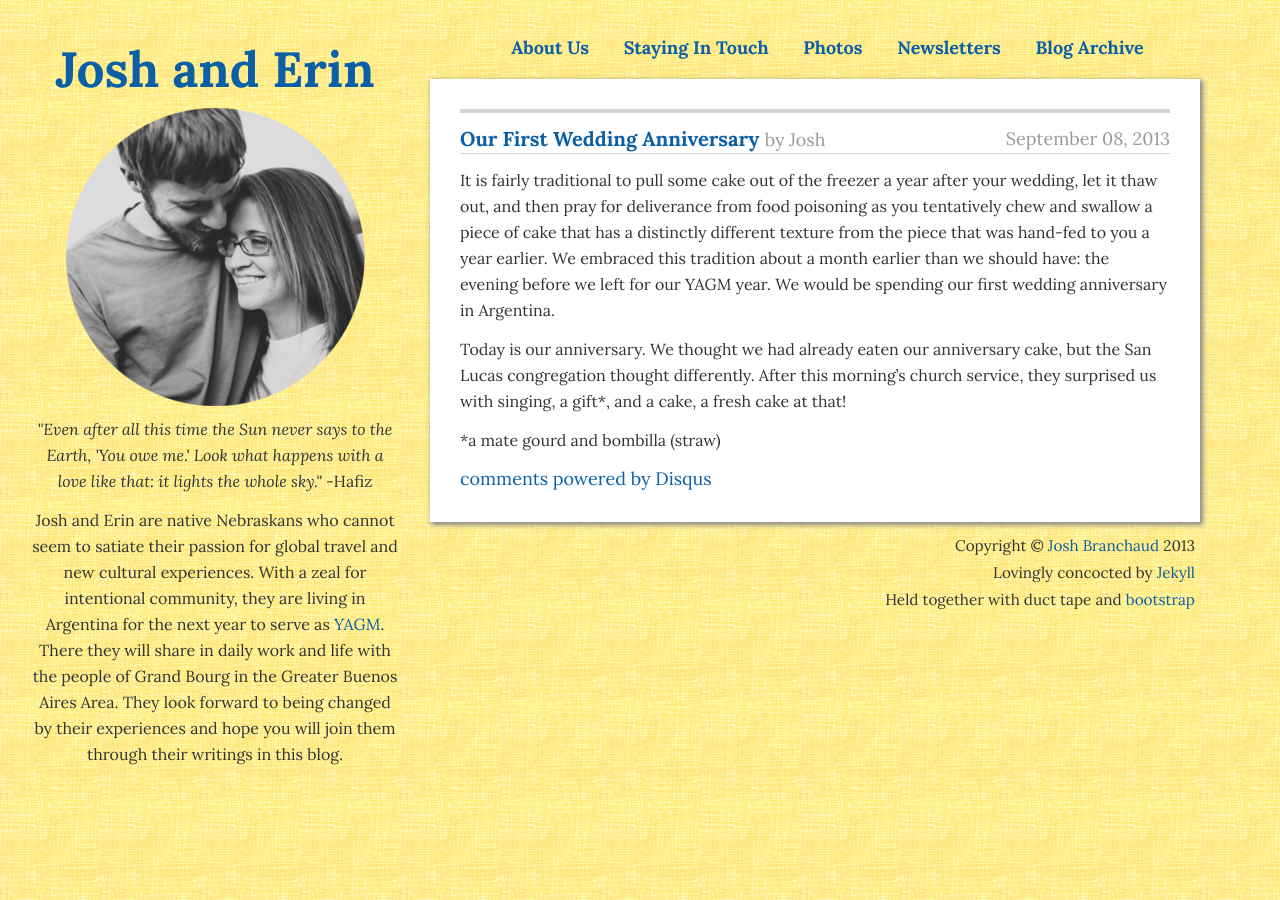
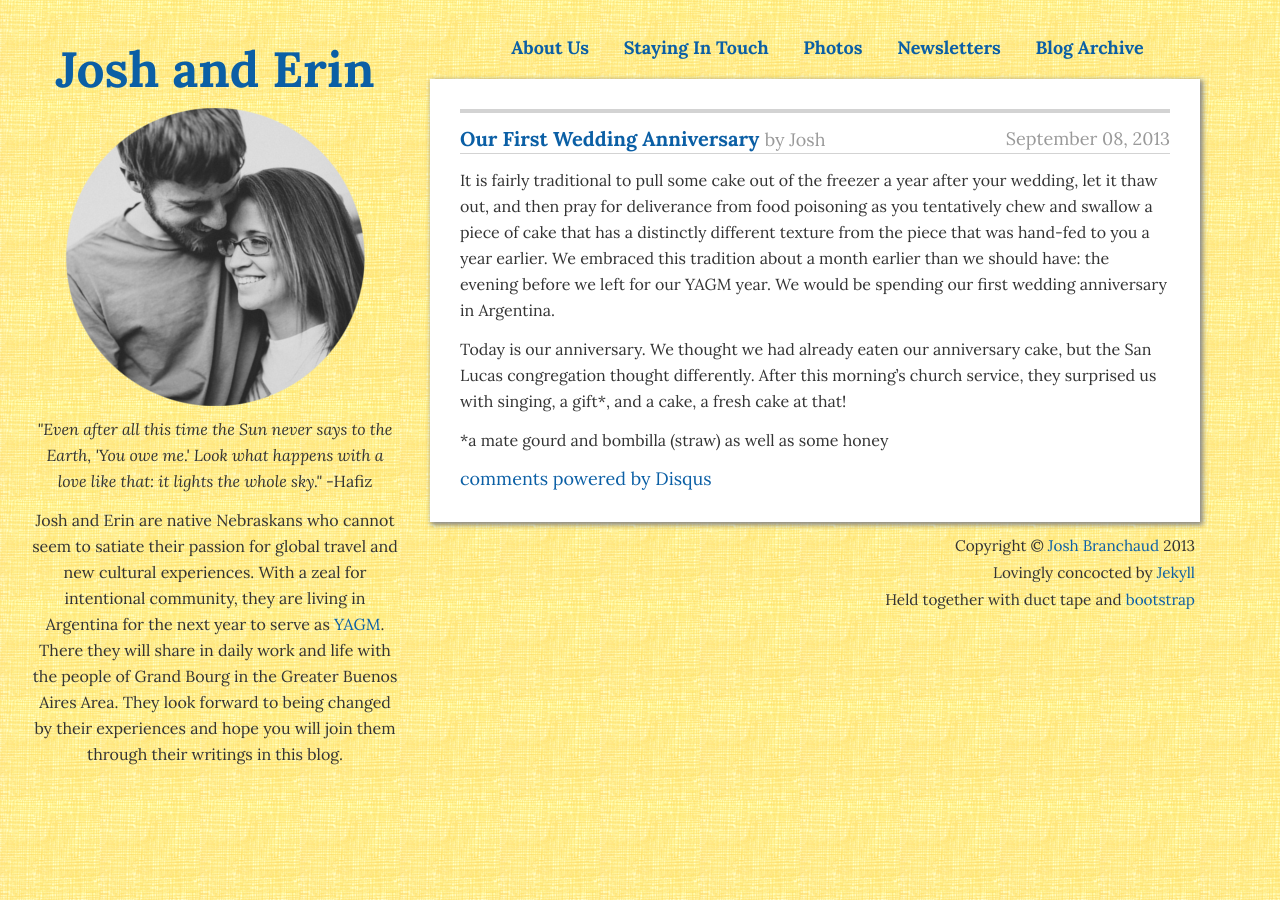
Before and after one commit to simhagate/joshanderin.com, a Jekyll site: the page built from _posts/2013-09-08-Our-First-Wedding-Anniversary.md, in a window 1280 px wide. Built offline with Jekyll 4.4.1, drawn with Linux system fonts in a browser that asks for light colours; comment, search, counter and statistics services are not loaded.

Commit message:
Adding an item to the footnote.

```diff
--- a/_posts/2013-09-08-Our-First-Wedding-Anniversary.md
+++ b/_posts/2013-09-08-Our-First-Wedding-Anniversary.md
@@ -18,4 +18,4 @@ cake, but the San Lucas congregation thought differently. After this
 morning's church service, they surprised us with singing, a gift\*, and a
 cake, a fresh cake at that!
 
-\*a mate gourd and bombilla (straw)
+\*a mate gourd and bombilla (straw) as well as some honey
```
